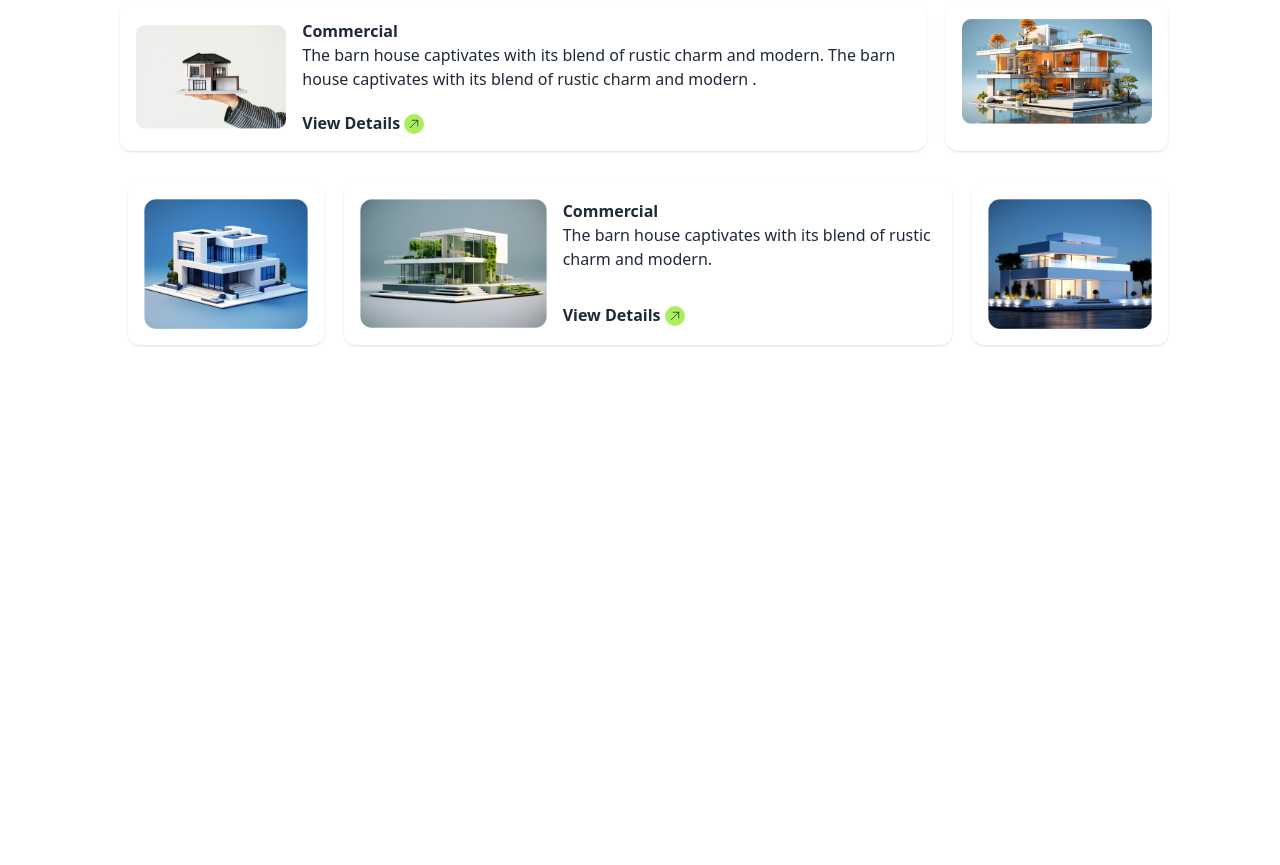
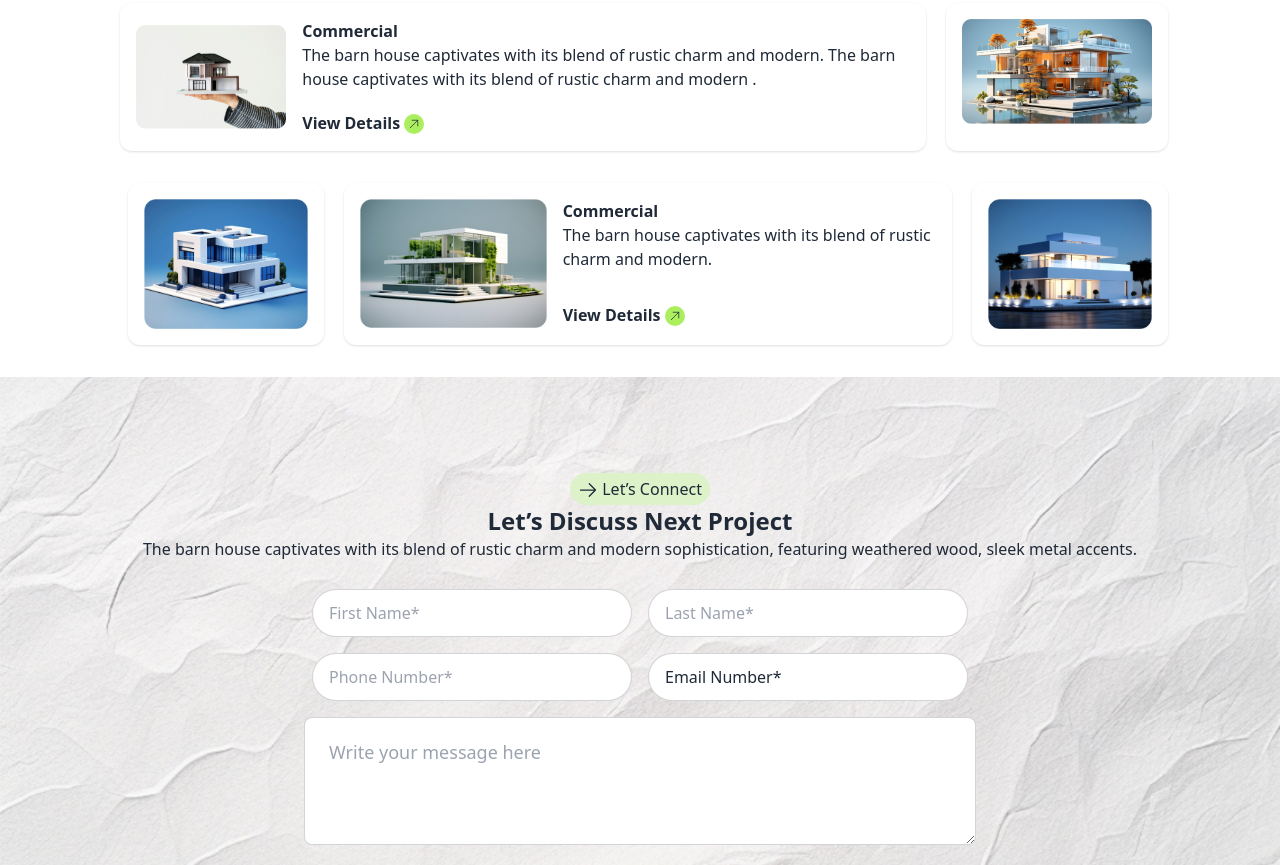
Before and after one commit to mdsohelrana11/assignment-3-md-sohel-rana, a website: page index.html in a window 1280 px wide. Shown: the part 1686-2551 px from the top of the page. Before the commit the page ends 2063 px from the top, so only its background shows below. Drawn offline with nearby package versions, Linux system fonts and the light colour scheme.

Commit message:
main completed

```diff
--- a/index.html
+++ b/index.html
@@ -205,6 +205,39 @@
             </div>
         </div>
     </section>
+    <section>
+        <div class="bg-no-repeat bg-cover bg-center bg-[url('assets/bg.jpg')]">
+            <div>
+                <div class="flex justify-center">
+                    <button class="bg-[#ddf2c8] rounded-3xl px-2 lg:mt-24 mt-8 p-1"><svg xmlns="http://www.w3.org/2000/svg" fill="none" viewBox="0 0 24 24" stroke-width="1.5" stroke="currentColor" class="size-5 inline">
+                        <path stroke-linecap="round" stroke-linejoin="round" d="M13.5 4.5 21 12m0 0-7.5 7.5M21 12H3" />
+                      </svg>
+                      Let’s Connect</button>
+                </div>
+                <h1 class="text-2xl font-bold text-center">Let’s Discuss Next Project</h1>
+                <p class="text-center mb-5">The barn house captivates with its blend of rustic charm and modern sophistication, featuring weathered wood, sleek metal accents.</p>
+            </div>
+              <div class="lg:flex justify-center items-center">
+                  <label class="input input-bordered flex items-center lg:w-3/12 m-2 rounded-full">
+                    <input type="text" class="grow" placeholder="First Name*" />
+                  </label>
+                  <label class="input input-bordered flex items-center lg:w-3/12 m-2 rounded-full">
+                    <input type="text" class="grow" placeholder="Last Name*" />
+                  </label>
+              </div>
+              <div class="lg:flex justify-center items-center">
+                <label class="input input-bordered flex items-center lg:w-3/12 m-2 rounded-full mb-4">
+                    <input type="text" class="grow" placeholder="Phone Number*" />
+                  </label>
+                  <label class="input input-bordered flex items-center lg:w-3/12 m-2 rounded-full mb-4">
+                    <input type="text" class="grow" value="Email Number*" />
+                  </label>
+              </div>
+              <div class="flex justify-center">
+                <textarea placeholder="Write your message here"class="textarea textarea-bordered textarea-lg w-full max-w-2xl h-32 mb-5 mx-4"></textarea>
+              </div>
+        </div>
+    </section>
     </main>
     <footer>
 
```
